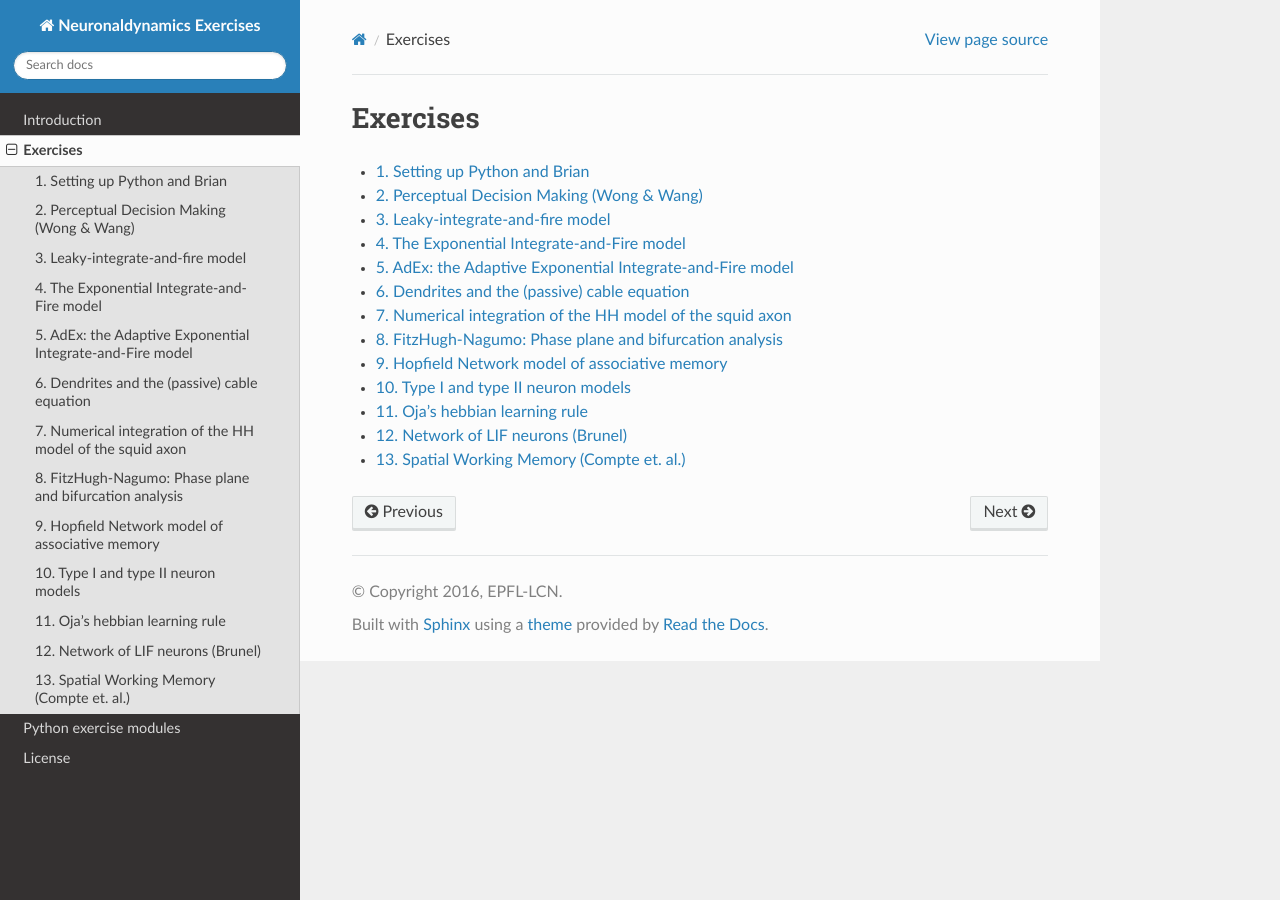
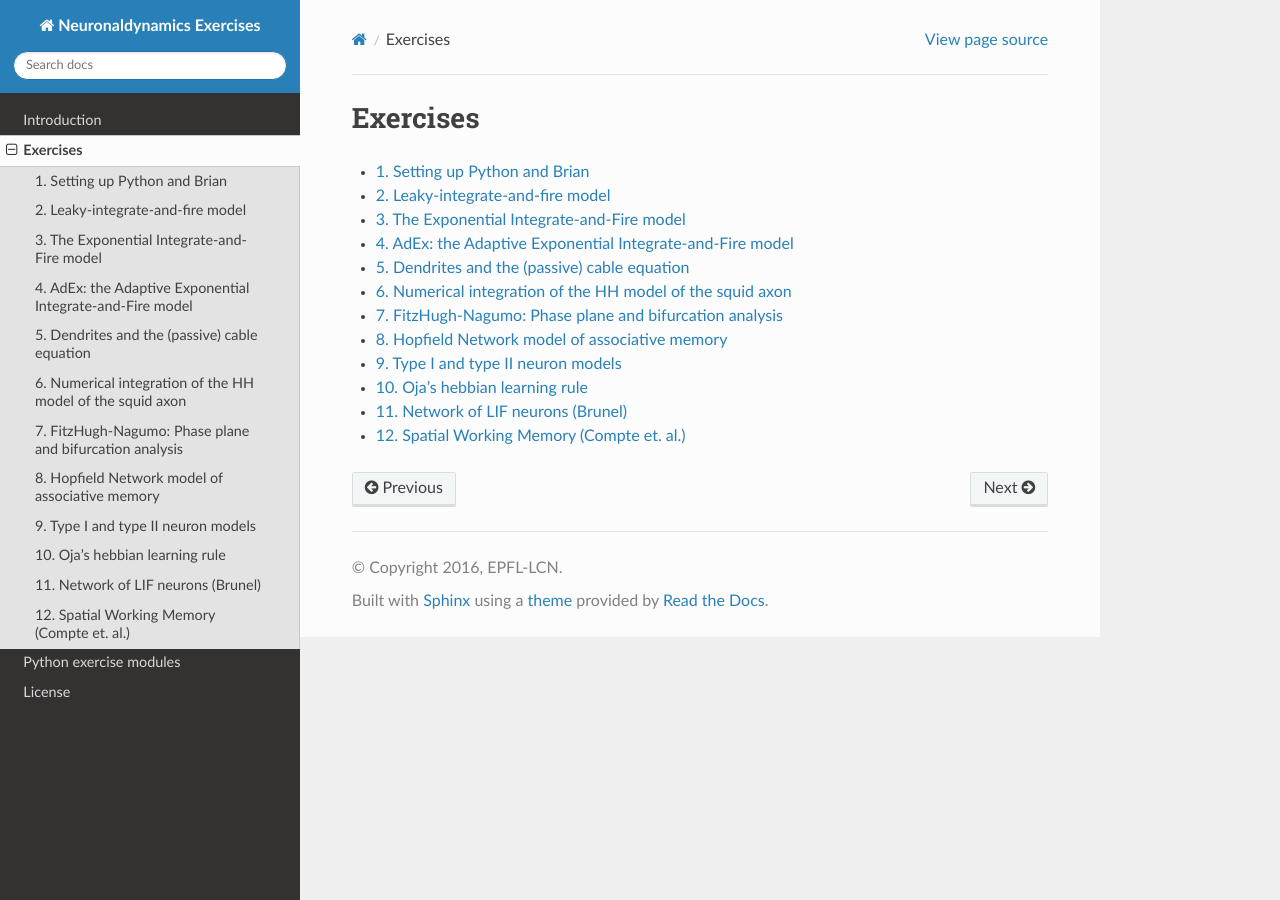
Before and after one commit to EPFL-LCN/neuronaldynamics-exercises, a Sphinx documentation site: the page built from doc/exercises/index.rst, in a window 1280 px wide. Built offline with Sphinx 7.4.7 and the Read the Docs theme 2.0.0, drawn with Linux system fonts in a browser that asks for light colours; pages that are not in the unit, such as notebooks, are missing from menus; the version number could not be read and is left out.

Commit message:
temporarily remove decision making circuit

```diff
--- a/doc/exercises/index.rst
+++ b/doc/exercises/index.rst
@@ -8,7 +8,6 @@ Exercises
     :numbered:
 
     setup
-    perceptual-decision-making
     leaky-integrate-and-fire
     exponential-integrate-and-fire
     adex-model
```
Also changed, not shown: other parts of doc/exercises/index.rst (+1 -0 lines).
